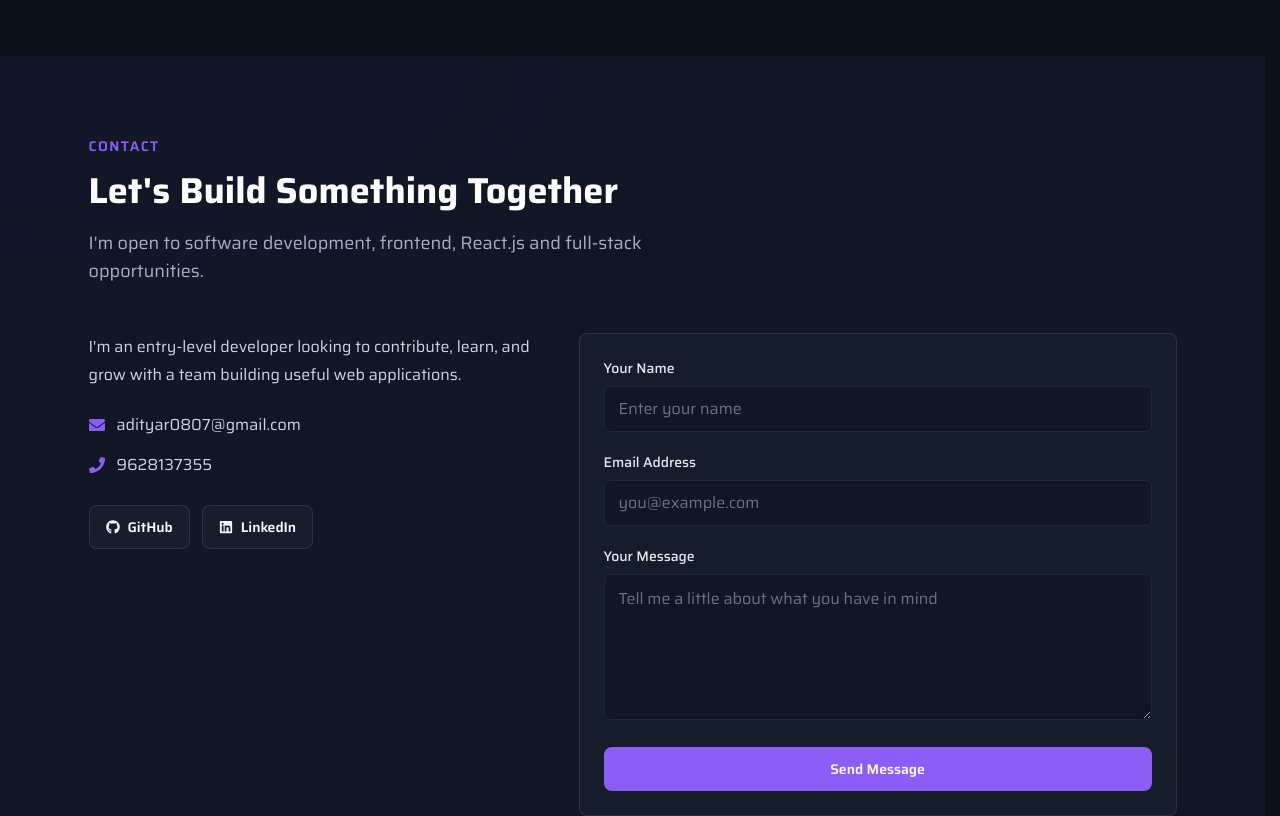
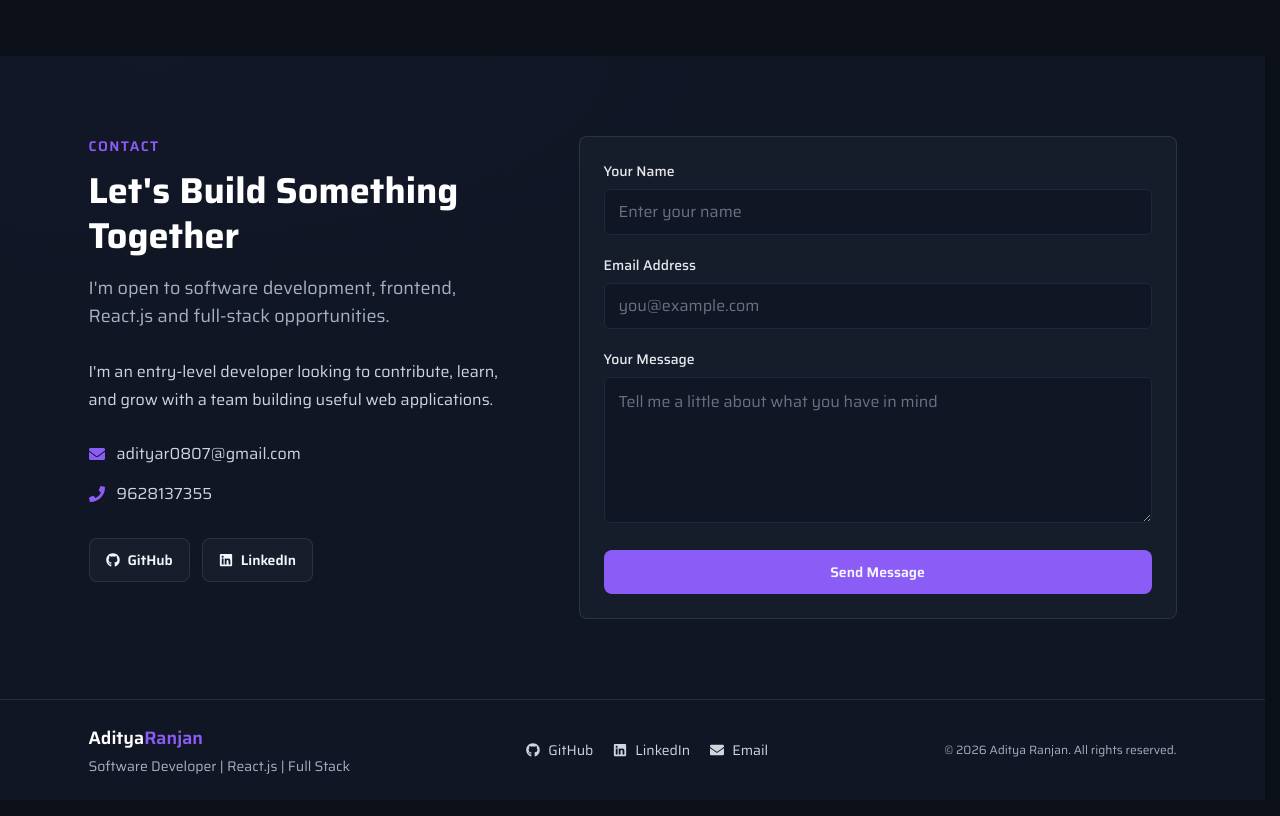
Before and after one commit to Aditya-Ranjan08/My-Portfolio, a React (Vite) app: page / in a window 1280 px wide. Shown: the part 4840-5656 px from the top of the page. Built offline with nearby package versions, Linux system fonts and the light colour scheme.

Commit message:
Update portfolio

```diff
--- a/src/components/Contact.jsx
+++ b/src/components/Contact.jsx
@@ -80,7 +80,9 @@ const Contact = () => {
       className="bg-dark-200 py-16 sm:py-20"
     >
       <div className="mx-auto max-w-6xl px-5 sm:px-8">
-        <Motion.div {...reveal()} className="mb-9 sm:mb-12">
+        <div className="grid items-start gap-8 lg:grid-cols-[0.85fr_1.15fr] lg:gap-12">
+          <Motion.div {...reveal()} className="space-y-7 lg:pr-2">
+            <div>
               <p className="mb-3 text-sm font-semibold uppercase tracking-widest text-purple">Contact</p>
               <h2 id="contact-heading" className="text-3xl font-bold leading-tight text-white sm:text-4xl">
                 Let&apos;s Build Something Together
@@ -88,10 +90,8 @@ const Contact = () => {
               <p className="mt-4 max-w-2xl text-base leading-7 text-gray-400 sm:text-lg">
                 I&apos;m open to software development, frontend, React.js and full-stack opportunities.
               </p>
-        </Motion.div>
+            </div>
 
-        <div className="grid gap-8 lg:grid-cols-[0.85fr_1.15fr] lg:gap-12">
-          <Motion.div {...reveal(0.08)} className="space-y-6">
             <p className="max-w-md text-base leading-7 text-gray-300">
               I&apos;m an entry-level developer looking to contribute, learn, and grow with a team building useful web applications.
             </p>
@@ -131,7 +131,7 @@ const Contact = () => {
             </div>
           </Motion.div>
 
-          <Motion.div {...reveal(0.16)}>
+          <Motion.div {...reveal(0.08)} className="min-w-0">
             <form onSubmit={onSubmit} className="space-y-5 rounded-lg border border-white/10 bg-dark-300 p-5 sm:p-6">
               <div>
                 <label htmlFor="contact-name" className="mb-2 block text-sm font-medium text-gray-200">
```
Lines whose indentation alone changed are shown as unchanged.
